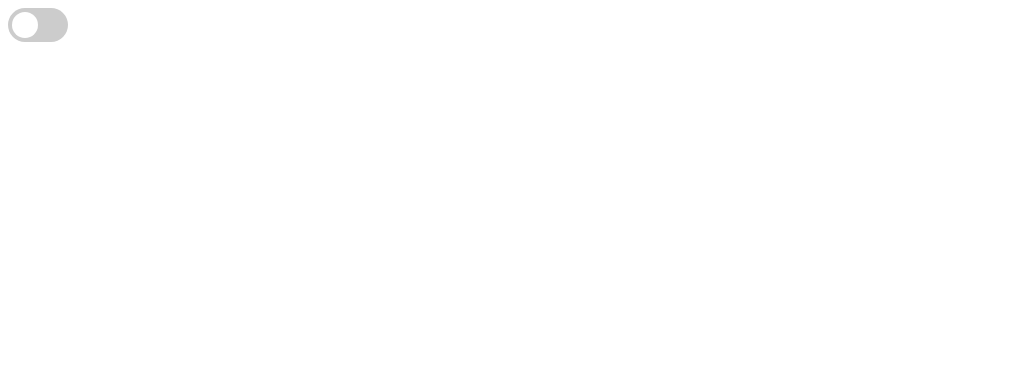
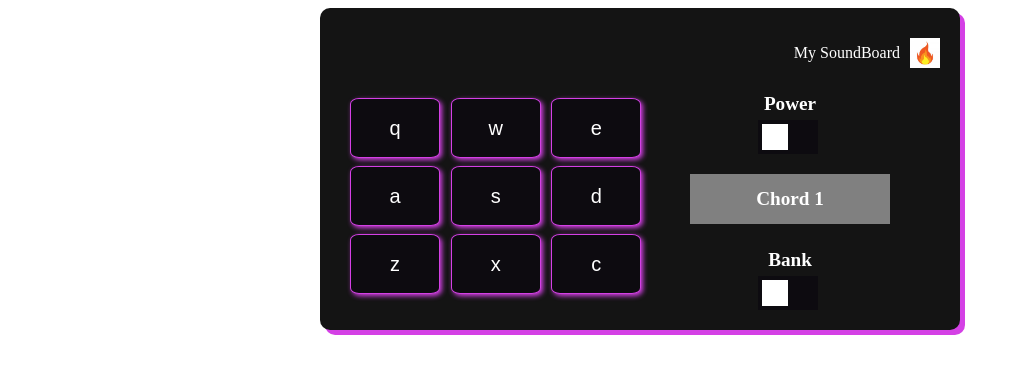
Before and after one commit to chuks008/FCCDrumMachine, a React app: page / in a window 1280 px wide. Shown: the whole page, without its empty margins (0-1020 px from the left). Built offline with nearby package versions, Linux system fonts and the light colour scheme.

Commit message:
Add new components to drum pad

```diff
--- /dev/null
+++ b/src/components/drumpad-button/drumpad-button.js
@@ -0,0 +1,20 @@
+import React from 'react';
+import './drumpad-button.scss';
+
+class DrumPadButton extends React.Component {
+    constructor(props) {
+        super(props);
+    }
+
+    render() {
+        // let audio = new Audio(this.props.audioFile);
+        return (
+            <button className='drumpad-button' type="button"
+            onClick={this.props.onClick}>
+                <p>{this.props.keyName}</p>
+            </button>
+        );
+    }
+}
+
+export default DrumPadButton;
--- /dev/null
+++ b/src/components/drumpad-button/drumpad-button.scss
@@ -0,0 +1,33 @@
+$button-width: 90px;
+$button-height: 60px;
+$shadow-color: #D440E5;
+$button-color: #0D0B10;
+$select-color: orange;
+
+.drumpad-button {
+    width: $button-width;
+    height: $button-height;
+    text-align: center;
+    border-radius: 10%;
+    background-color: $button-color;
+    border: 1px solid $shadow-color;
+    box-shadow: 2px 2px 5px $shadow-color;
+    transition: 250ms;
+    color: white;
+    cursor: pointer;
+
+    p {
+        font-size: 1.5em;
+        margin: 0;
+    }
+
+    &:active {
+        transform: scale(0.95);
+        background-color: $select-color;
+        box-shadow: 2px 2px $shadow-color;
+    }
+
+    &:focus {
+        outline: none;
+    }
+}
--- /dev/null
+++ b/src/components/drumpad-container/drumpad-container.js
@@ -0,0 +1,122 @@
+import React from 'react';
+import '../drumpad/drumpad.scss';
+import DrumPadButton from '../drumpad-button/drumpad-button';
+import DrumPadSettings from '../drumpad-settings/drumpad-settings';
+import fire from '../../fire.jpg';
+import './drumpad-container.scss';
+
+const keyMappings = [
+    {key: 'q', sound:'Chord 1', audioFile: ""},
+    {key: 'w', sound:'Chord 2', audioFile: ""},
+    {key: 'e', sound:'Chord 3', audioFile: ""},
+    {key: 'a', sound:'Shaker', audioFile: ""},
+    {key: 's', sound:'Open HH', audioFile: ""},
+    {key: 'd', sound:'Closed HH', audioFile: ""},
+    {key: 'z', sound:'Punchy Kick', audioFile: ""},
+    {key: 'x', sound:'Side Kick', audioFile: ""},
+    {key: 'c', sound:'Snare', audioFile: ""}
+];
+
+class DrumContainer extends React.Component {
+
+
+    constructor(props) {
+        super(props);
+        this.state = {
+            index: 0,
+            mapping: keyMappings,
+            currentSound: ""
+        }
+
+        this.onHandleClick = this.onHandleClick.bind(this);
+        this.handleOnKeyPress = this.handleOnKeyPress.bind(this);
+    }
+
+    handleOnKeyPress(event) {
+        let keyCode = event.keyCode;
+
+        switch(keyCode) {
+            case 81:
+                this.performClick(0); // q
+                break;
+            case 87:
+                this.performClick(1); //w
+                break;
+            case 69:
+                this.performClick(2); //e
+                break;
+            case 65:
+                this.performClick(3); //a
+                break;
+            case 83:
+                this.performClick(4); //s
+                break;
+            case 68:
+                this.performClick(5); //d
+                break;
+            case 90:
+                this.performClick(6); //z
+                break;
+            case 88:
+                this.performClick(7); //e
+                break;
+            case 67:
+                this.performClick(8); //e
+                break;
+            default:
+                break;
+        }
+    }
+
+    performClick(index) {
+        console.log("Performing click event with index: ", index);
+        const keyElement = document.getElementsByClassName("drumpad-button")[index];
+        keyElement.click();
+    }
+
+    onHandleClick(index, event) {
+        console.log("Index on click", index);
+        this.setState({
+            index: index,
+            currentSound: this.state.mapping[index].audioFile
+        })
+
+        document.getElementById('audio').play();
+    }
+
+    componentDidMount() {
+        document.addEventListener("keydown", this.handleOnKeyPress);
+    }
+
+    componentWillUnmount() {
+        document.removeEventListener("keydown", this.handleOnKeyPress);
+    }
+
+    render() {
+        const drumPadButtons = keyMappings.map((mapping, index) => {
+            return (
+                <DrumPadButton onClick={e => this.onHandleClick(index, e)} key={mapping.key+index} keyName={mapping.key} audioFile={mapping.audioFile} />
+            );
+        })
+
+        return (
+            <div id='drum-container'>
+                <div id='board-logo' >
+                    <p>My SoundBoard</p>
+                    <img src={fire}/>
+                </div>
+                <div id='inner-drum-container'>
+                    <audio id='audio'>
+                        <source src={this.state.currentSound} />
+                    </audio>
+                    <div id="drum-pad">
+                        {drumPadButtons}
+                    </div>
+                    <DrumPadSettings currentKey={keyMappings[this.state.index].sound} />
+                </div>
+            </div>
+        );
+    }
+}
+
+export default DrumContainer;
--- /dev/null
+++ b/src/components/drumpad-container/drumpad-container.scss
@@ -0,0 +1,33 @@
+#drum-container {
+    width: 600px;
+    display: flex;
+    flex-direction: column;
+    background: rgba(20, 20, 20, 1);
+    padding: 20px;
+    border-radius: 10px;
+    box-shadow: 5px 5px #D440E5;
+    color: white;
+    margin: 0 auto;
+}
+
+#inner-drum-container {
+    display: grid;
+    grid-template-columns: 1fr 1fr;
+    margin-top: 10px;
+}
+
+#board-logo {
+    display: flex;
+    flex-direction: row;
+    justify-content: flex-end;
+    align-items: center;
+
+    p {
+        margin-right: 10px;
+    }
+
+    img {
+        width: 30px;
+        height: 30px;
+    }
+}
--- /dev/null
+++ b/src/components/drumpad-settings/drumpad-settings.js
@@ -0,0 +1,21 @@
+import React from 'react';
+import SwitchLabel from '../switch-label/SwitchLabel';
+import './drumpad-settings.scss';
+
+class DrumPadSettings extends React.Component {
+    constructor(props) {
+        super(props);
+    }
+
+    render() {
+        return (
+            <div id="settings-container">
+                <SwitchLabel label="Power" onToggle="" />
+                <p className="settings-key-space">{this.props.currentKey}</p>
+                <SwitchLabel label="Bank" onToggle="" />
+            </div>
+        );
+    }
+}
+
+export default DrumPadSettings;
--- /dev/null
+++ b/src/components/drumpad-settings/drumpad-settings.scss
@@ -0,0 +1,16 @@
+.settings-key-space {
+    width: 200px;
+    height: 50px;
+    text-align: center;
+    background: gray;
+    line-height: 50px;
+    margin: 20px 0;
+    font-weight: 800;
+    font-size: 1.2em;
+}
+
+#settings-container {
+    display: flex;
+    flex-direction: column;
+    align-items: center;
+}
--- /dev/null
+++ b/src/components/drumpad/drumpad.js
@@ -0,0 +1,27 @@
+import React from 'react';
+import DrumPadButton from '../drumpad-button/drumpad-button';
+import './drumpad.scss';
+
+class DrumPad extends React.Component {
+    constructor(props) {
+        super(props);
+        this.state = {
+            keys: []
+        }
+    }
+
+    render() {
+        const drumPadButtons = this.props.keys.map((mapping, index) => {
+            return (
+                <DrumPadButton clickAction={this.props.clickAction} key={mapping.key+index} keyName={mapping.key} audioFile={mapping.audioFile} />
+            );
+        })
+        return (
+            <div id="drum-pad">
+                {drumPadButtons}
+            </div>
+        );
+    }
+}
+
+export default DrumPad;
--- /dev/null
+++ b/src/components/drumpad/drumpad.scss
@@ -0,0 +1,8 @@
+#drum-pad {
+    width: 100%;
+    padding: 10px;
+    display: grid;
+    grid-template-columns: repeat(3, 1fr);
+    gap: 2px;
+    list-style: none;
+}
--- /dev/null
+++ b/src/components/switch-label/SwitchLabel.js
@@ -0,0 +1,20 @@
+import React from 'react';
+import Switch from '../switch/Switch';
+import './switch-label.scss';
+
+class LabelSwitch extends React.Component {
+    constructor(props) {
+        super(props);
+    }
+
+    render() {
+        return (
+            <div className='label-switch'>
+                <p>{this.props.label}</p>
+                <Switch onclick={this.props.onToggle} />
+            </div>
+        );
+    }
+}
+
+export default LabelSwitch;
--- /dev/null
+++ b/src/components/switch-label/switch-label.scss
@@ -0,0 +1,13 @@
+.label-switch {
+
+    width: 64px;
+    display: flex;
+    flex-direction: column;
+    text-align: center;
+
+    p {
+        font-weight: 800;
+        font-size: 1.2em;
+        margin: 5px 0;
+    }
+}
--- a/src/components/Switch.js
+++ b/src/components/switch/Switch.js
@@ -1,5 +1,5 @@
 import React from 'react';
-import '../styles/switch.scss'; // switch css
+import './switch.scss'; // switch css
 
 class Switch extends React.Component {
     render() {
--- a/src/styles/switch.scss
+++ b/src/components/switch/switch.scss
@@ -1,4 +1,4 @@
-$switcher-color: #ccc;
+$switcher-color: #0D0B10;
 $switch-width: 60px;
 $switch-height: 34px;
 
@@ -23,9 +23,8 @@ $switch-height: 34px;
     right: 0;
     bottom: 0;
     background-color: $switcher-color;
-    border-radius: $switch-height;
-    -webkit-transition: .4s;
-    transition: .4s;
+    -webkit-transition: .2s;
+    transition: .2s;
 
     &:before {
         position: absolute;
@@ -35,18 +34,17 @@ $switch-height: 34px;
         left: 4px;
         bottom: 4px;
         background-color: white;
-        -webkit-transition: .4s;
-        transition: .4s;
-        border-radius: 50%;
+        -webkit-transition: .2s;
+        transition: .2s;
     }
 }
 
 input:checked+.slider {
-    background-color: #2196F3;
+    background-color: magenta;
 }
 
 input:focus+.slider {
-    box-shadow: 0 0 1px #2196F3;
+    box-shadow: 0 0 1px magenta;
 }
 
 input:checked+.slider:before {
--- a/src/index.js
+++ b/src/index.js
@@ -1,54 +1,16 @@
 import React from 'react';
 import ReactDOM from 'react-dom';
-import fire from './fire.jpg';
-import './styles/drum-machine.scss'; // drumpad css
-import Switch from './components/Switch';
+import DrumContainer from './components/drumpad-container/drumpad-container';
 
-
-class DrumPadButton extends React.Component {
-    render() {
-        return (
-            <button className=""></button>
-        );
-    }
-}
-
-class DrumPadSettings extends React.Component {
+class App extends React.Component {
 
     render() {
         return (
-            <div>
-            </div>
+            <DrumContainer />
         );
     }
-}
 
-class DrumPad extends React.Component {
-    render() {
-        return (
-            <div id="drum-pad">
-            </div>
-        );
-    }
-}
 
-class DrumContainer extends React.Component {
-    render() {
-        return (
-            <div id='drum-container'>
-                <img id='fire-img' src={fire}/>
-            </div>
-        );
-    }
-}
-
-class App extends React.Component {
-    render() {
-        return (
-            <Switch />
-            // <DrumContainer />
-        )
-    }
 }
 
 ReactDOM.render(<App />, document.getElementById('root'));
```
